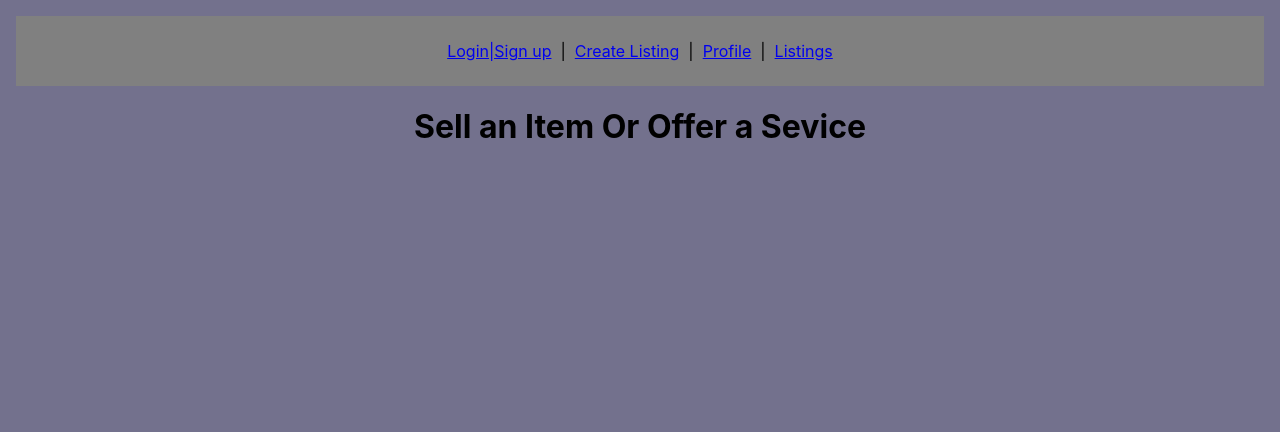
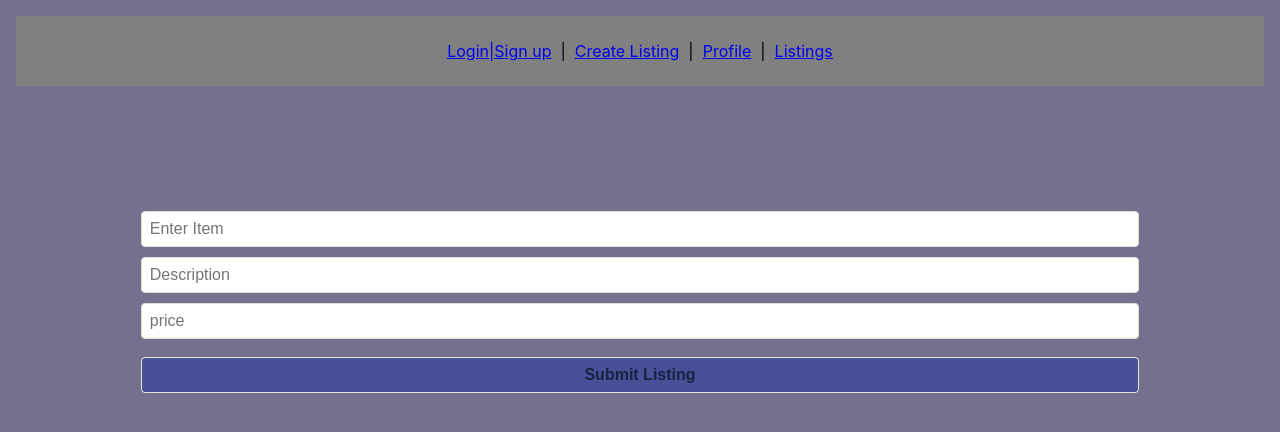
Before and after one commit to mattsuzuki/community-market, a React (Create React App) app: page /newlisting in a window 1280 px wide. Shown: the top 432 px of the page. Built offline with nearby package versions, Linux system fonts and the light colour scheme.

Commit message:
create listing form

```diff
--- a/src/index.css
+++ b/src/index.css
@@ -152,3 +152,10 @@ button[type="submit"] {
 }
 
 .nav { background-color: grey;}
+
+form {
+flex-direction: column;
+display: flex;
+justify-content: center;
+padding: 10%;
+}
--- a/src/pages/CreateListingPage/CreateListingPage.jsx
+++ b/src/pages/CreateListingPage/CreateListingPage.jsx
@@ -1,16 +1,45 @@
 import { checkToken } from "../../utilities/users-service";
+import { useState } from 'react';
+
 
 export default function CreateListingPage() {
-    async function handleCheckToken() {
-        const expDate = await checkToken();
-        console.log(expDate);
-  }
+    const [fields, setFields] = useState({
+        item_name: '',
+        item_description:'',
+        item_price:'',
+    });
 
+    const handleChange = (e) => {
+        const value= e.target.value;
+        const name= e.target.name;
 
-  return (
-    <>
-      <h1>Sell an Item Or Offer a Sevice</h1>
-      {/* <button onClick={handleCheckToken}>Check when my login expires</button> */}
-    </>
-  );
+        setFields({
+            ...fields,
+            [name]: value
+        });
+    };
+
+    return (
+        <form>
+            <input
+            onChange={handleChange}
+            name="item_name"
+            placeholder="Enter Item"
+            value={fields.item_name}
+            />
+            <input
+            onChange={handleChange}
+            name="item_description"
+            placeholder="Description"
+            value={fields.item_description}
+            />
+            <input
+            onChange={handleChange}
+            name="item_price"
+            placeholder="price"
+            value={fields.item_price}
+            />
+            <button type="Submit">Submit Listing</button>
+        </form>
+    )
 }
```
